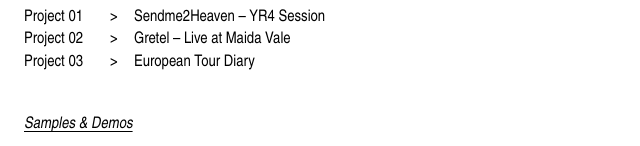
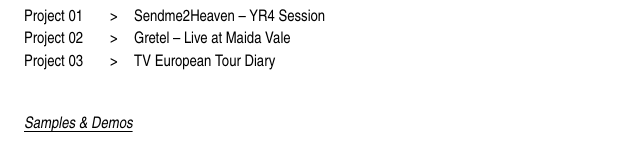
Before and after one commit to torinumrigar/audio, a plain HTML site: page index-final.html in a window 1280 px wide. Shown: the part 805-951 px from the top of the page, 0-640 px from the left. Drawn offline with Linux system fonts and the light colour scheme.

Commit message:
Update link text for European Tour Diary

```diff
--- a/index-final.html
+++ b/index-final.html
@@ -270,7 +270,7 @@
         </li>
         <li class="project">
           <span class="num">Project 03</span><span class="sep" aria-hidden="true">&gt;</span>
-          <a href="https://www.instagram.com/p/DQtnr3zjdW2/" target="_blank" rel="noopener noreferrer">European Tour Diary</a>
+          <a href="https://www.instagram.com/p/DQtnr3zjdW2/" target="_blank" rel="noopener noreferrer"> TV European Tour Diary</a>
         </li>
       </ul>
     </section>
```
